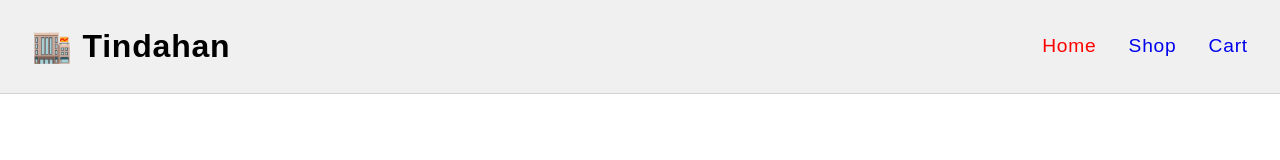
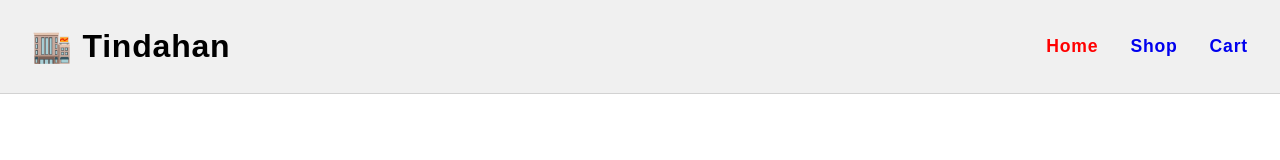
Before and after one commit to etanyosef/shopping-cart, a React (Vite) app: page / in a window 1280 px wide. Shown: the top 160 px of the page. Built offline with nearby package versions, Linux system fonts and the light colour scheme.

Commit message:
adjust font size and weight

```diff
--- a/src/components/Header/header.module.css
+++ b/src/components/Header/header.module.css
@@ -11,7 +11,8 @@
 
 .mainMenu a {
     text-decoration: none;
-    font-size: 1.2rem;
+    font-size: 1.1rem;
+    font-weight: 600;
 }
 
 .mainMenu a:hover {
```
